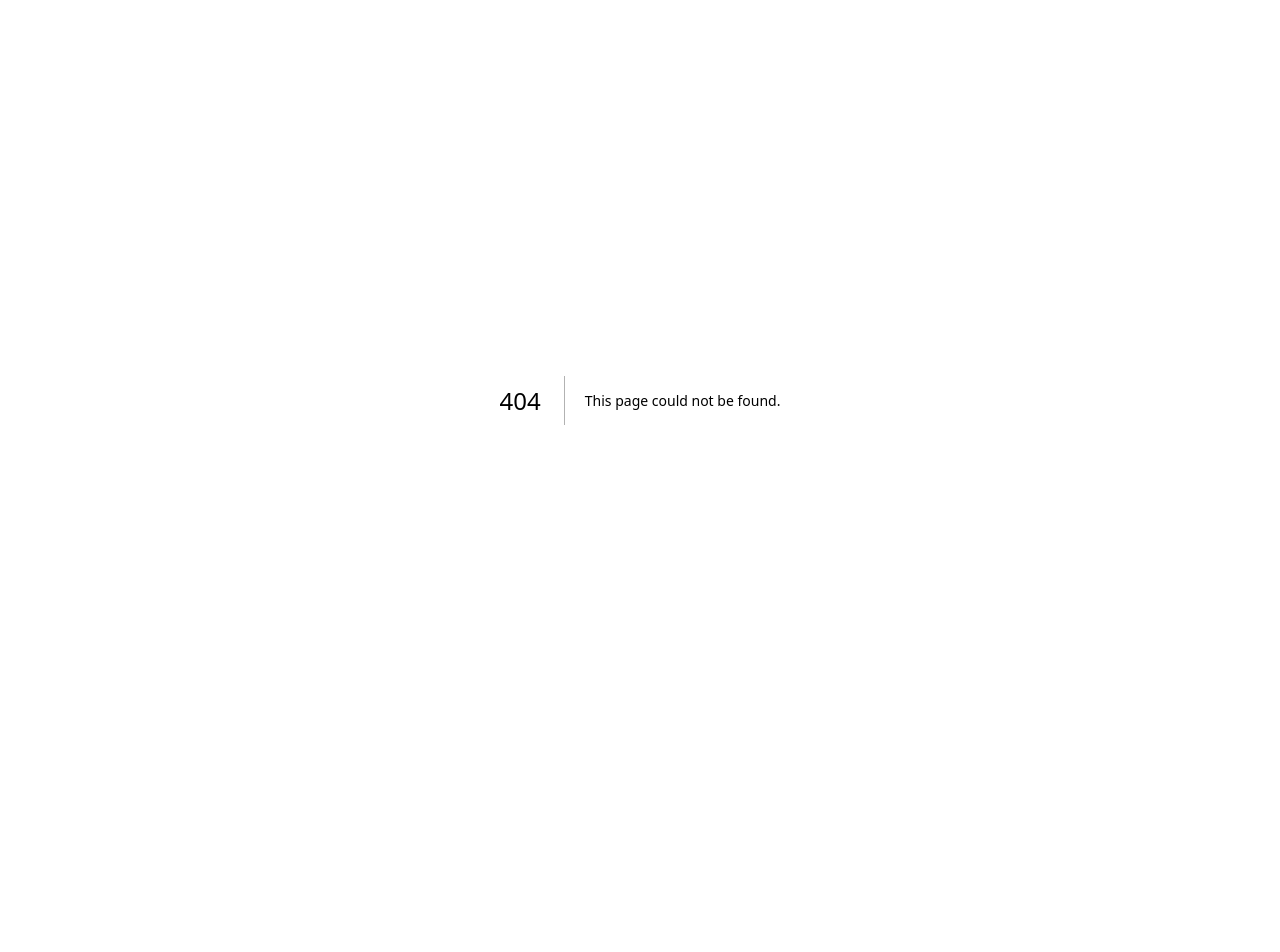
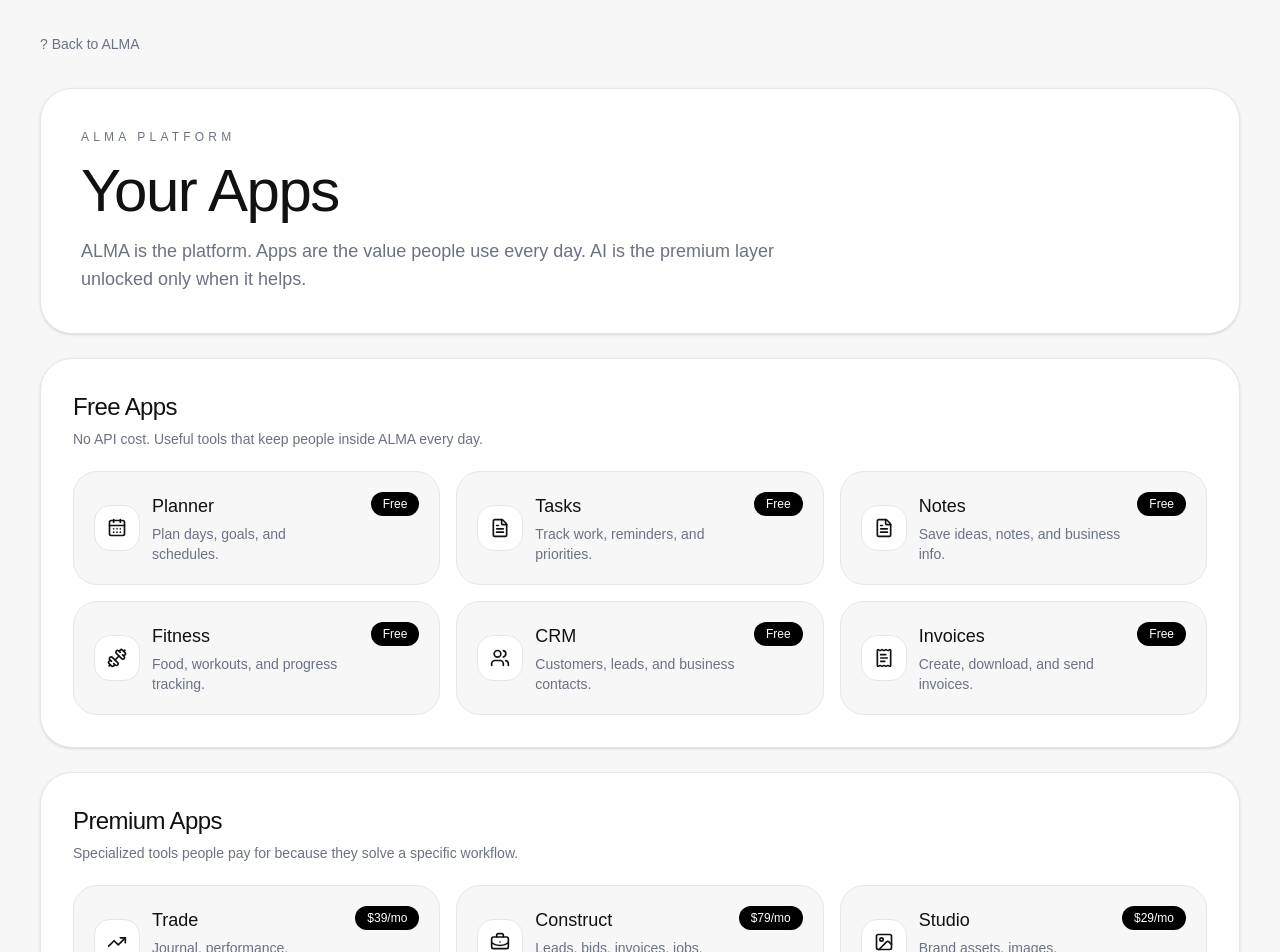
Before and after one commit to seaintCO/usaalma, a Next.js app: page /dashboard/apps in a window 1280 px wide. Before the commit this address had no page. Shown: the top 952 px of the page. Before the commit the page ends 800 px from the top, so only its background shows below. Built offline with nearby package versions, Linux system fonts and the light colour scheme.

Commit message:
Add ALMA apps platform dashboard

```diff
--- /dev/null
+++ b/app/dashboard/apps/page.tsx
@@ -0,0 +1,98 @@
+import Link from "next/link";
+import {
+  Activity,
+  BriefcaseBusiness,
+  CalendarDays,
+  Dumbbell,
+  FileText,
+  ImageIcon,
+  MessageSquare,
+  Mic,
+  ReceiptText,
+  TrendingUp,
+  Users,
+} from "lucide-react";
+
+const appGroups = [
+  {
+    title: "Free Apps",
+    description: "No API cost. Useful tools that keep people inside ALMA every day.",
+    apps: [
+      { name: "Planner", href: "/planner", status: "Free", icon: CalendarDays, desc: "Plan days, goals, and schedules." },
+      { name: "Tasks", href: "/tasks", status: "Free", icon: FileText, desc: "Track work, reminders, and priorities." },
+      { name: "Notes", href: "/notes", status: "Free", icon: FileText, desc: "Save ideas, notes, and business info." },
+      { name: "Fitness", href: "/fitness", status: "Free", icon: Dumbbell, desc: "Food, workouts, and progress tracking." },
+      { name: "CRM", href: "/crm", status: "Free", icon: Users, desc: "Customers, leads, and business contacts." },
+      { name: "Invoices", href: "/invoicing", status: "Free", icon: ReceiptText, desc: "Create, download, and send invoices." },
+    ],
+  },
+  {
+    title: "Premium Apps",
+    description: "Specialized tools people pay for because they solve a specific workflow.",
+    apps: [
+      { name: "Trade", href: "/trader", status: "$39/mo", icon: TrendingUp, desc: "Journal, performance, analysis, and coaching." },
+      { name: "Construct", href: "/crm", status: "$79/mo", icon: BriefcaseBusiness, desc: "Leads, bids, invoices, jobs, and clients." },
+      { name: "Studio", href: "/creative", status: "$29/mo", icon: ImageIcon, desc: "Brand assets, images, content, and launches." },
+    ],
+  },
+  {
+    title: "AI Layer",
+    description: "AI should be paid because every prompt, voice call, image, and file analysis has cost.",
+    apps: [
+      { name: "ALMA AI", href: "/dashboard", status: "$39/mo", icon: MessageSquare, desc: "Chat, files, memory, writing, and research." },
+      { name: "Voice", href: "/receptionist", status: "Usage", icon: Mic, desc: "AI receptionist, calls, and voice workflows." },
+      { name: "Automation", href: "/workflows", status: "Premium", icon: Activity, desc: "Connect actions, workflows, and business logic." },
+    ],
+  },
+];
+
+export default function AppsPage() {
+  return (
+    <main className="min-h-screen bg-[#F7F7F8] px-4 py-8 text-[#111111] md:px-10">
+      <div className="mx-auto max-w-7xl">
+        <Link href="/dashboard" className="text-sm text-[#6B7280] hover:text-black">
+          ? Back to ALMA
+        </Link>
+
+        <section className="mt-8 rounded-[2rem] border border-[#E5E7EB] bg-white p-6 shadow-sm md:p-10">
+          <p className="text-xs uppercase tracking-[0.35em] text-[#6B7280]">ALMA Platform</p>
+          <h1 className="mt-4 text-4xl font-medium tracking-tight md:text-6xl">Your Apps</h1>
+          <p className="mt-4 max-w-3xl text-base leading-7 text-[#6B7280] md:text-lg">
+            ALMA is the platform. Apps are the value people use every day. AI is the premium layer unlocked only when it helps.
+          </p>
+        </section>
+
+        <div className="mt-6 space-y-6">
+          {appGroups.map((group) => (
+            <section key={group.title} className="rounded-[2rem] border border-[#E5E7EB] bg-white p-5 shadow-sm md:p-8">
+              <h2 className="text-2xl font-medium tracking-tight">{group.title}</h2>
+              <p className="mt-1 max-w-2xl text-sm leading-6 text-[#6B7280]">{group.description}</p>
+
+              <div className="mt-5 grid gap-4 sm:grid-cols-2 lg:grid-cols-3">
+                {group.apps.map((app) => {
+                  const Icon = app.icon;
+                  return (
+                    <Link key={app.name} href={app.href} className="rounded-[1.5rem] border border-[#E5E7EB] bg-[#F7F7F8] p-5 transition hover:bg-white hover:shadow-sm">
+                      <div className="flex items-start justify-between gap-4">
+                        <div className="flex items-center gap-3">
+                          <div className="rounded-2xl border border-[#E5E7EB] bg-white p-3">
+                            <Icon className="h-5 w-5" />
+                          </div>
+                          <div>
+                            <h3 className="text-lg font-medium">{app.name}</h3>
+                            <p className="mt-1 text-sm text-[#6B7280]">{app.desc}</p>
+                          </div>
+                        </div>
+                        <span className="shrink-0 rounded-full bg-black px-3 py-1 text-xs text-white">{app.status}</span>
+                      </div>
+                    </Link>
+                  );
+                })}
+              </div>
+            </section>
+          ))}
+        </div>
+      </div>
+    </main>
+  );
+}
```
Also changed, not shown: app/dashboard/page.tsx (line endings or trailing spaces).
